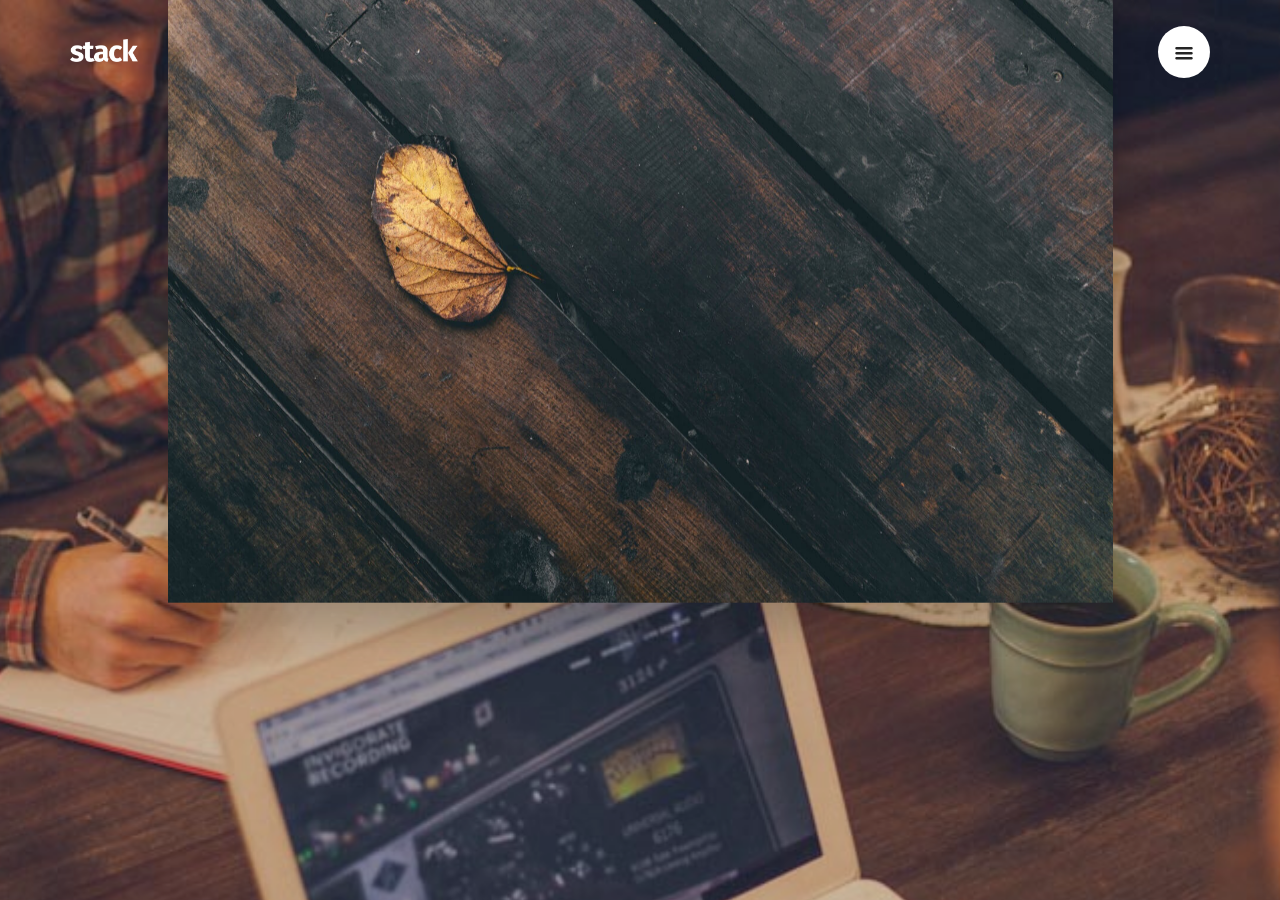
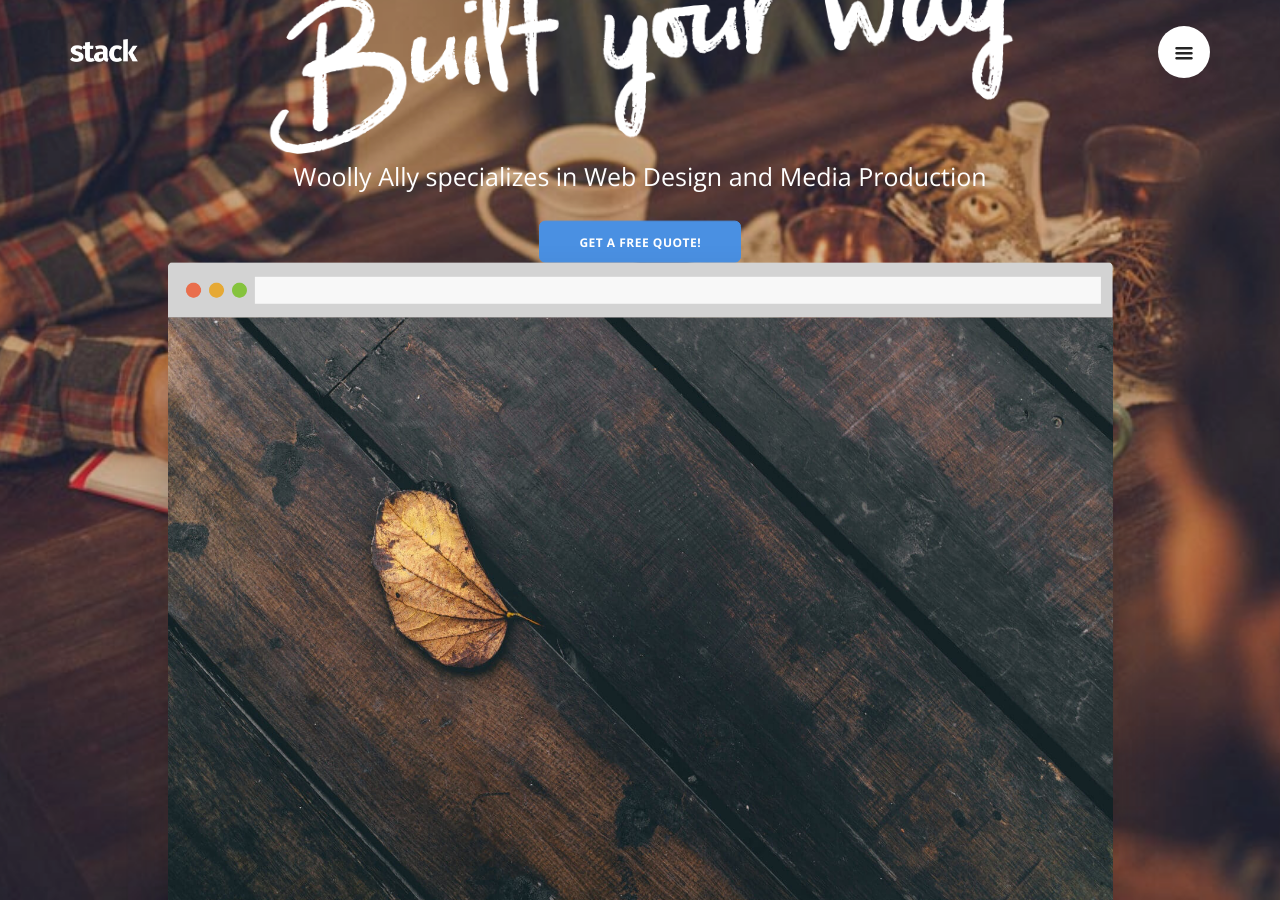
Before and after one commit to WoollyAlly/WoollyAllyTest, a Jekyll site: the page built from index.html, in a window 1280 px wide and 900 px high. Built offline with Jekyll 4.4.1, drawn with Linux system fonts in a browser that asks for light colours; some web fonts are replaced.

Commit message:
Updated '_includes/home.html' via CloudCannon

```diff
--- a/_includes/home.html
+++ b/_includes/home.html
@@ -1,4 +1,4 @@
-<section class="cover height-120 imagebg text-center" data-overlay="2" id="home">
+<section class="cover height-100 imagebg parallax text-center" data-overlay="2" id="home">
     <div class="background-image-holder">
         <img alt="background" src="img/woolly.jpg" />
     </div>
```
